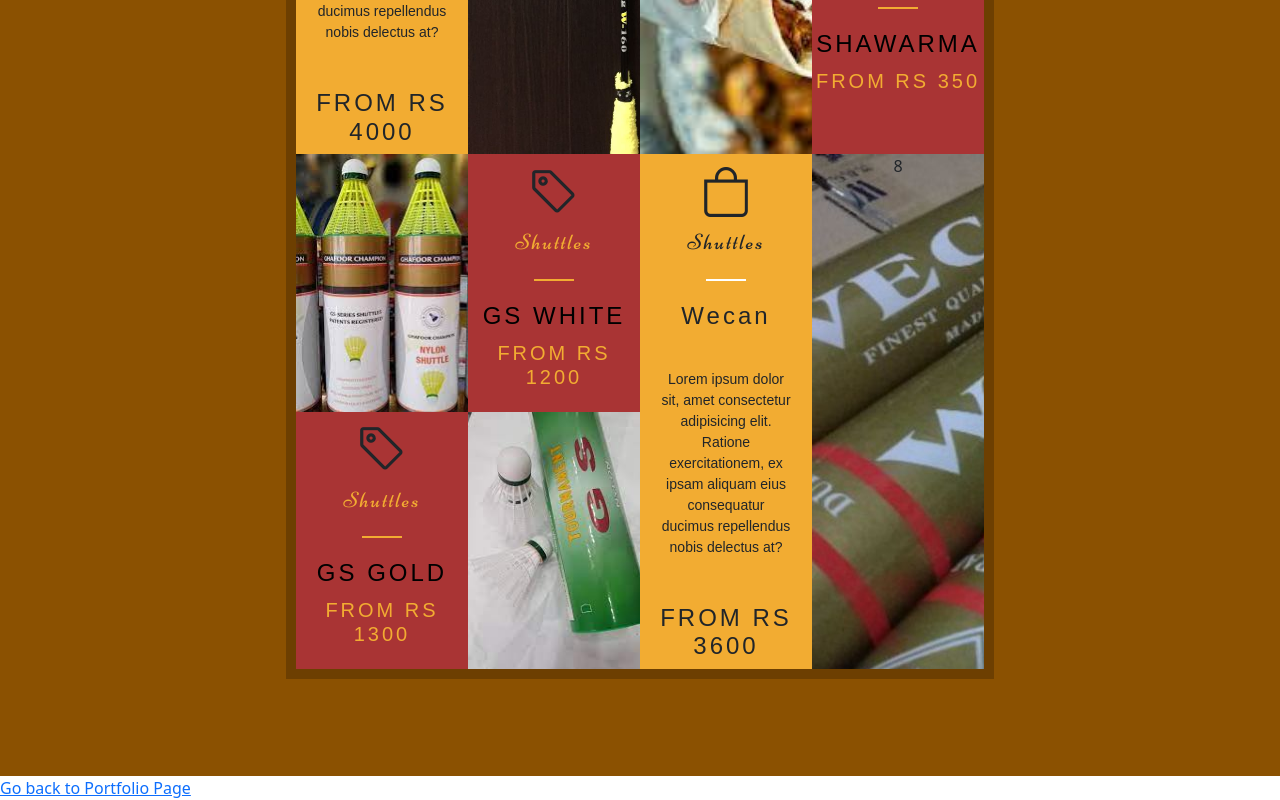
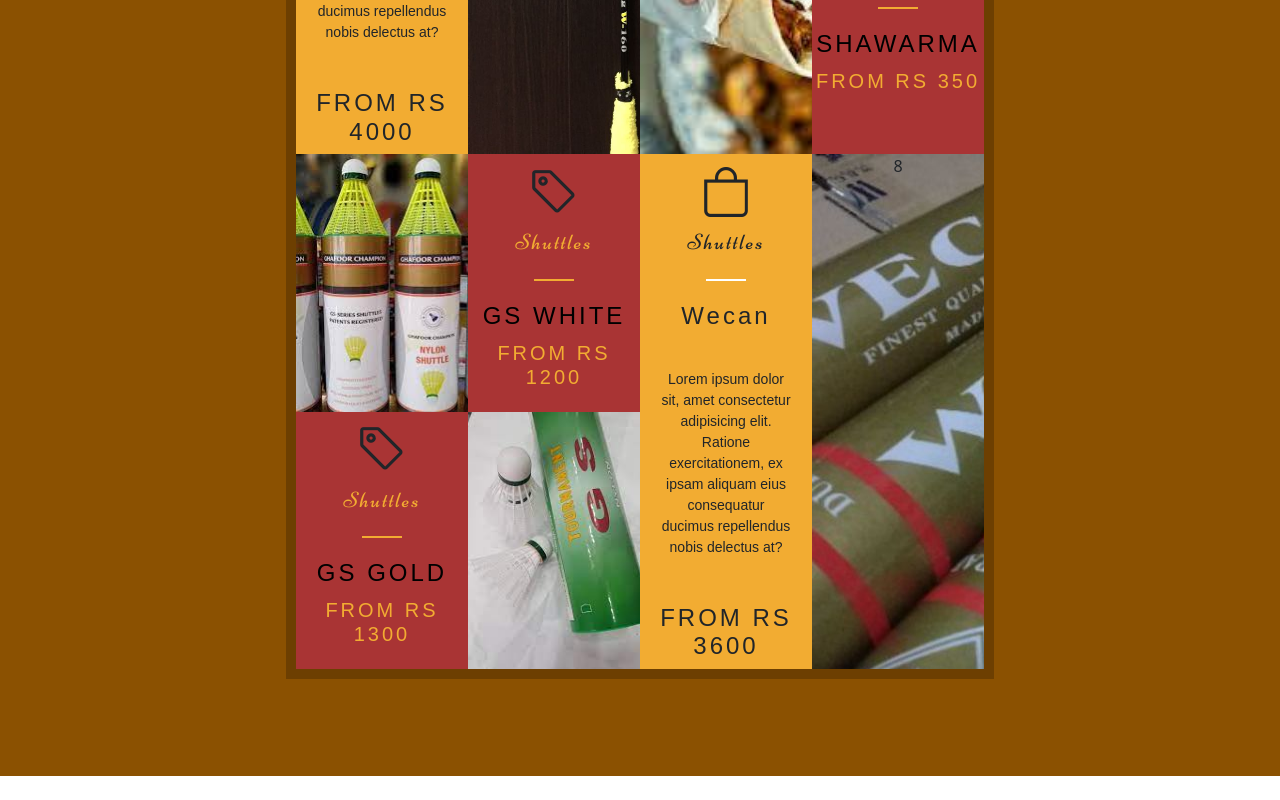
Before and after one commit to AbdullahAhmadAAK/a5bc-club, a website: page index.html in a window 1280 px wide. Shown: the part 2965-3765 px from the top of the page. After the commit the page ends 3741 px from the top, so only its background shows below. Drawn offline with Linux system fonts and the light colour scheme; a web font is replaced by a local one.

Commit message:
remove link to portfolio in index page

```diff
--- a/index.html
+++ b/index.html
@@ -543,9 +543,6 @@
         </div>
       </div>
     </div>
-
-    <a href="../Abdullah's Portfolio (HTML, Tailwind CSS, JS)/index.html">Go back to Portfolio Page</a>
-
     <script src="bootstrap_modules/bootstrap/dist/js/bootstrap.bundle.js"></script>
   </body>
 </html>
```
